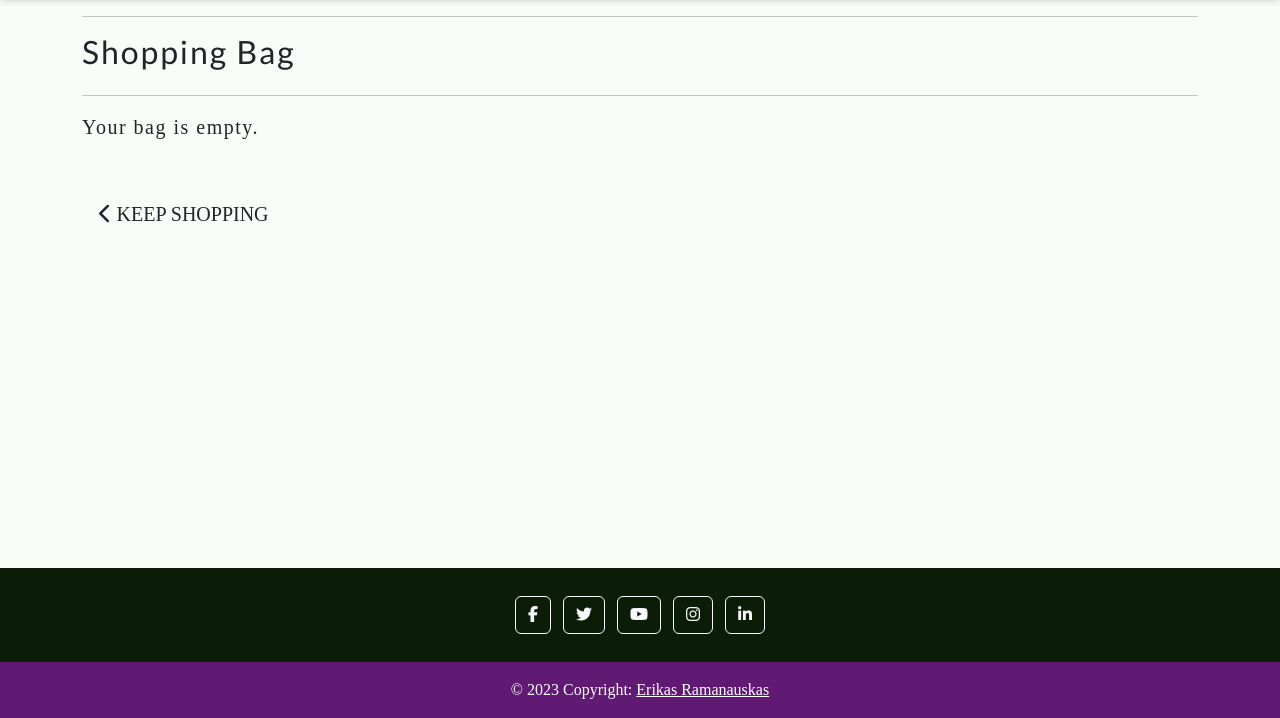
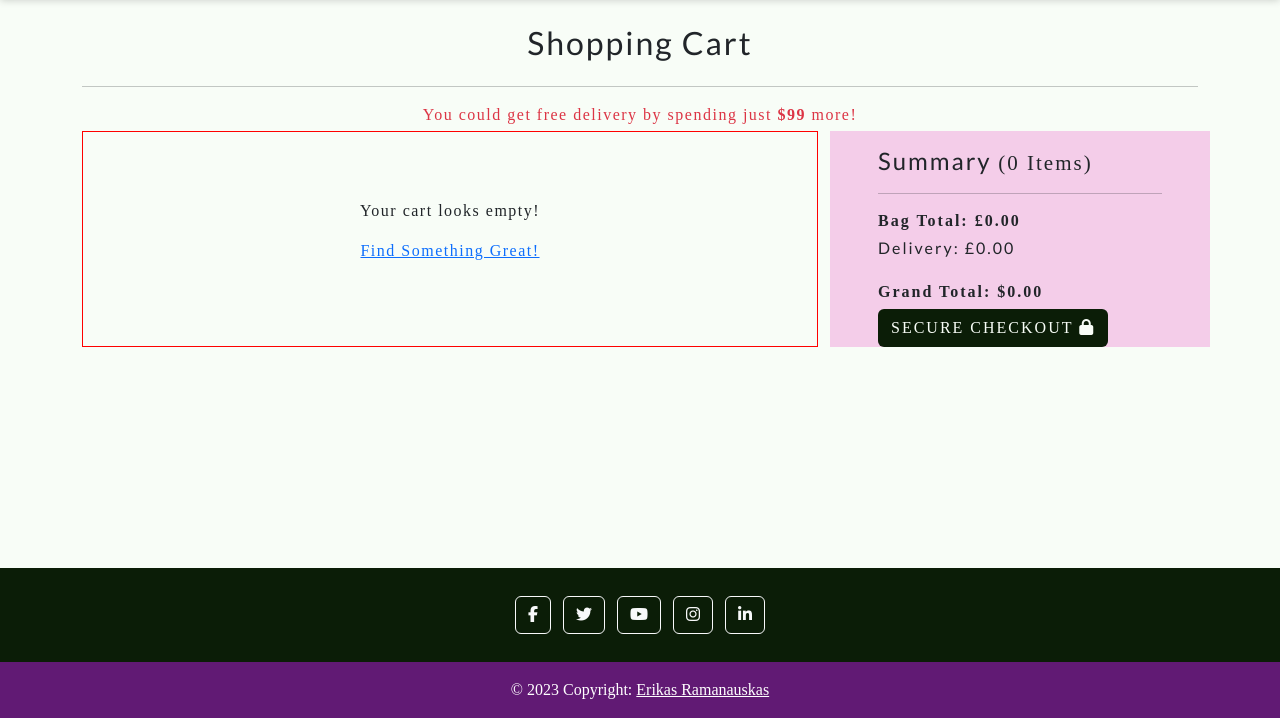
Before and after one commit to Erikas-Ramanauskas/Milestone-Project-4, a Django app: page /bag/ in a window 1280 px wide. Shown: the part 82-800 px from the top of the page. Run offline with Django 4.2, Linux system fonts and the light colour scheme; data comes from the database, SQL or seed files in the repository; data that the repository does not hold is empty; parts of the project's set-up code (start-up, migrations or seed data) failed here and were passed over; some libraries are stand-ins or nearby versions.

Commit message:
Eddited bag html

```diff
--- a/bag/static/bag/css/bag.css
+++ b/bag/static/bag/css/bag.css
@@ -0,0 +1,45 @@
+:root {
+  /* fonts */
+  --title: "Lato", sans-serif;
+  --main-font: "Playfair Display", serif;
+
+  /* Colours */
+  --text: #0b1d07;
+  --background: #f8fdf7;
+  --primary: #611a74;
+  --secondary: #f4cde9;
+  --accent: #592dc8;
+
+  /* Utility */
+  --small-boxshadow: 0 0 0.5rem rgba(0, 0, 0, 0.2);
+  --boxshadow: 0 0 1rem rgba(0, 0, 0, 0.2);
+  --border: 1px solid rgba(0, 0, 0, 0.2);
+  --skew-angle: 5deg;
+}
+
+#empty-cart{
+    height: 100%;
+    width: 100%;
+    display: flex;
+    justify-content: center;
+    align-items: center;
+    flex-direction: column;
+}
+
+.bag-img{
+    max-width: 5rem;
+}
+
+th{
+    border-bottom: 2px solid var(--primary);
+
+}
+
+td {
+    border-bottom: 2px solid var(--text);
+}
+
+.product-link{
+    color: var(--accent);
+    text-decoration: none;
+}
--- a/bag/templates/bag/bag.html
+++ b/bag/templates/bag/bag.html
@@ -1,5 +1,9 @@
 {% extends "base.html" %}
 {% load static %}
+
+{% block extra_css %}
+    <link rel="stylesheet" href="{% static 'bag/css/bag.css' %}">
+{% endblock %}
 
 {% block page_header %}
     <div class="container header-container">
@@ -10,39 +14,46 @@
 {% endblock %}
 
 {% block content %}
-    <div class="overlay"></div>
     <div class="container mb-2">
         <div class="row">
-            <div class="col">
-                <hr>
-                <h2 class="logo-font mb-4">Shopping Bag</h2>
+            <div class="col text-center">
+                <h2 class="logo-font my-4">Shopping Cart</h2>
                 <hr>
             </div>
         </div>
+         <div class="row">
+            <div class="col text-center">
+                {% if free_delivery_delta > 0 %}
+                    <p class="mb-1 text-danger">
+                        You could get free delivery by spending just <strong>${{ free_delivery_delta }}</strong> more!
+                    </p>
+                {% endif %}
+            </div>
+        </div>
 
+
+        <!-- Main Bag Section -->
         <div class="row">
-            <div class="col">
+            <div class="col-12 col-md-8">
                 {% if bag_items %}
-                    <div class="table-responsive rounded">
-                        <table class="table table-sm table-borderless">
+                        <table class="table table-sm color-4-bg">
                             <thead class="text-black">
                                 <tr>
-                                    <th scope="col">Product Info</th>
-                                    <th scope="col"></th>
+                                    <th colspan="2" scope="col">Product Info</th>
                                     <th scope="col">Price</th>
                                     <th scope="col">Qty</th>
-                                    <th scope="col">Subtotal</th>
+                                    <th colspan="2" scope="col">Subtotal</th>
                                 </tr>
                             </thead>
 
                             {% for item in bag_items %}
                                 <tr>
-                                    <td class="p-3 w-25">
-                                        <img class="img-fluid rounded" src="{{ item.product.image.url }}">
+                                    <td class="p-3">
+                                       <a href="{% url 'product_detail' item.product.id %}"><img class="img-fluid bag-img" src="{{ item.product.image_url.0 }}"></a>
                                     </td>
                                     <td class="py-3">
-                                        <p class="my-0"><strong>{{ item.product.name }}</strong></p>
-                                        <p class="my-0 small text-muted">SKU: {{ item.product.sku|upper }}</p>
+                                        <p class="my-0"><strong> <a class="product-link" href="{% url 'product_detail' item.product.id %}">{{ item.product.name }}</a></strong></p>
+                                        <p class="my-0 small text-muted">Product code: {{ item.product.sku|upper }}</p>
                                     </td>
                                     <td class="py-3">
                                         <p class="my-0">${{ item.product.price }}</p>
@@ -53,47 +64,36 @@
                                     <td class="py-3">
                                         <p class="my-0">${{ item.product.price }}</p>
                                     </td>
+                                    <td class="py-3">
+                                        <i class="fa-solid fa-trash-can"></i>
+                                    </td>
                                 </tr>
                             {% endfor %}
-                            <tr>
-                                <td colspan="5" class="pt-5 text-right">
-                                    <h6><strong>Bag Total: ${{ total|floatformat:2 }}</strong></h6>
-                                    <h6>Delivery: ${{ delivery|floatformat:2 }}</h6>
-                                    <h4 class="mt-4"><strong>Grand Total: ${{ grand_total|floatformat:2 }}</strong></h4>
-                                    {% if free_delivery_delta > 0 %}
-                                        <p class="mb-1 text-danger">
-                                            You could get free delivery by spending just <strong>${{ free_delivery_delta }}</strong> more!
-                                        </p>
-                                    {% endif %}
-                                </td>
-                            </tr>
-                            <tr>
-                                <td colspan="5" class="text-right">
-                                    <a href="{% url 'products' %}" class="btn btn-outline-black rounded-0 btn-lg">
-                                        <span class="icon">
-                                            <i class="fas fa-chevron-left"></i>
-                                        </span>
-                                        <span class="text-uppercase">Keep Shopping</span>
-                                    </a>
-                                    <a href="" class="btn btn-black rounded-0 btn-lg">
-                                        <span class="text-uppercase">Secure Checkout</span>
-                                        <span class="icon">
-                                            <i class="fas fa-lock"></i>
-                                        </span>
-                                    </a>
-                                </td>
-                            </tr>
+
                         </table>
-                    </div>
                 {% else %}
-                    <p class="lead mb-5">Your bag is empty.</p>
-                    <a href="{% url 'products' %}" class="btn btn-outline-black rounded-0 btn-lg">
-                        <span class="icon">
-                            <i class="fas fa-chevron-left"></i>
-                        </span>
-                        <span class="text-uppercase">Keep Shopping</span>
-                    </a>
+                <div id="empty-cart" class="test">
+                    <p>Your cart looks empty!</p>
+                    <p><a href="{% url 'products' %}">Find Something Great!</a></p>
+                </div>
                 {% endif %}
+            </div>
+
+            <div class="col-12 col-md-4 color-4-bg px-5 pt-3">
+                <h4>Summary <span class="small">({{ product_count }} Items)</span></h4>
+                <hr>
+                <h6><strong>Bag Total: £{{ total|floatformat:2 }}</strong></h6>
+                <h6>Delivery: £{{ delivery|floatformat:2 }}</h6>
+                <h6 class="mt-4"><strong>Grand Total: ${{ grand_total|floatformat:2 }}</strong></h6>
+
+                <a href="" class="btn btn-special">
+                    <span class="text-uppercase">Secure Checkout</span>
+                    <span class="icon">
+                        <i class="fas fa-lock"></i>
+                    </span>
+                </a>
+
+
             </div>
         </div>
     </div>
--- a/bag/views.py
+++ b/bag/views.py
@@ -1,4 +1,8 @@
 from django.shortcuts import render, redirect
+from django.contrib import messages
+from django.http import HttpResponse
+from products.models import Product
+from django.shortcuts import get_object_or_404
 
 
 def view_bag(request):
@@ -16,3 +20,30 @@ def add_to_bag(request, item_id):
 
     request.session['bag'] = bag
     return redirect(redirect_url)
+
+
+def remove_from_bag(request, item_id):
+    """Remove the item from the shopping bag"""
+
+    try:
+        product = get_object_or_404(Product, pk=item_id)
+        size = None
+        if 'product_size' in request.POST:
+            size = request.POST['product_size']
+        bag = request.session.get('bag', {})
+
+        if size:
+            del bag[item_id]['items_by_size'][size]
+            if not bag[item_id]['items_by_size']:
+                bag.pop(item_id)
+            messages.success(request, f'Removed size {size.upper()} {product.name} from your bag')
+        else:
+            bag.pop(item_id)
+            messages.success(request, f'Removed {product.name} from your bag')
+
+        request.session['bag'] = bag
+        return HttpResponse(status=200)
+
+    except Exception as e:
+        messages.error(request, f'Error removing item: {e}')
+        return HttpResponse(status=500)
```
